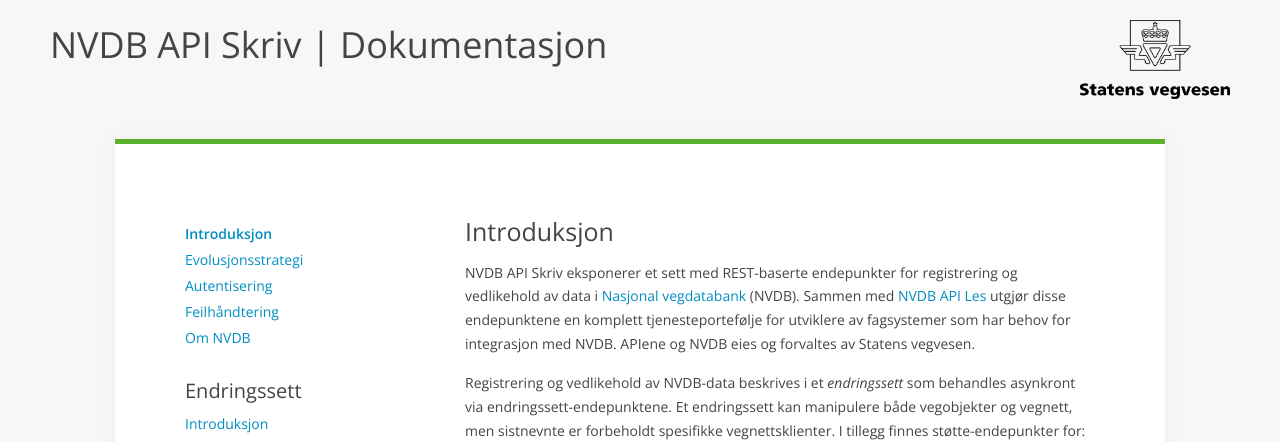
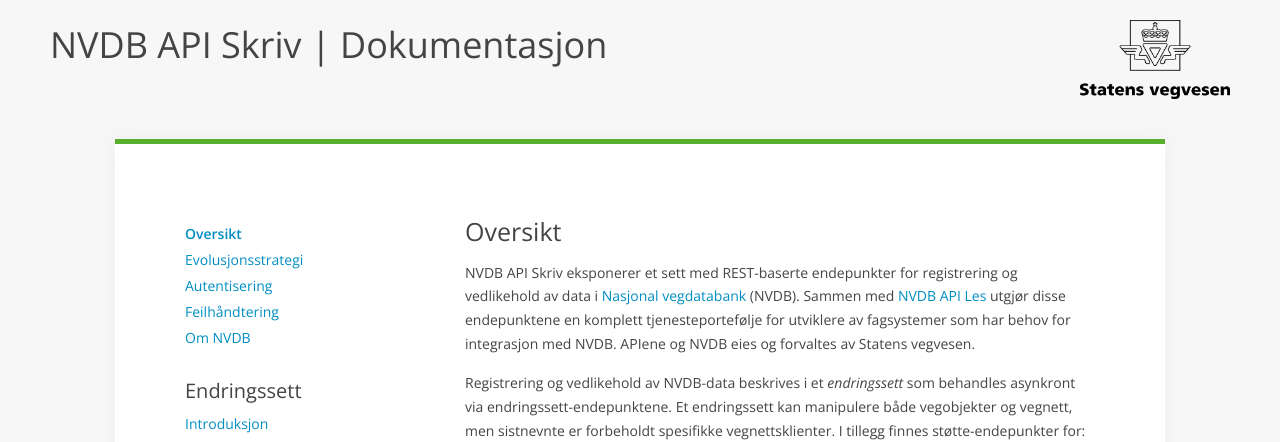
Before and after one commit to nvdb-vegdata/apiskrivdokumentasjon, a Jekyll site: the page built from index.md, in a window 1280 px wide. Shown: the top 442 px of the page. Built offline with Jekyll 4.4.1, drawn with Linux system fonts in a browser that asks for light colours; our own code applies the rules of GitHub Pages for plain Markdown files.

Commit message:
NVDB-5462: Renamed index.md header to "Oversikt"

```diff
--- a/index.md
+++ b/index.md
@@ -1,9 +1,9 @@
 ---
-title: Introduksjon
+title: Oversikt
 order: 1
 ---
 
-## Introduksjon
+## Oversikt
 
 NVDB API Skriv eksponerer et sett med REST-baserte endepunkter for registrering og vedlikehold av data i
 [Nasjonal vegdatabank](om_nvdb.md) (NVDB). Sammen med [NVDB API Les](https://api.vegdata.no) utgjør disse endepunktene en
```
